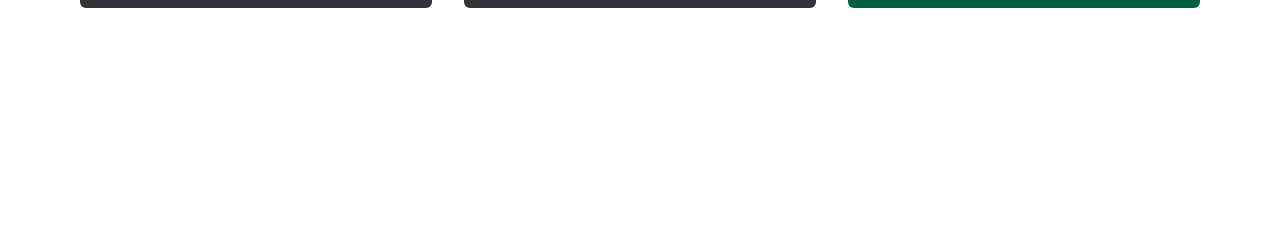
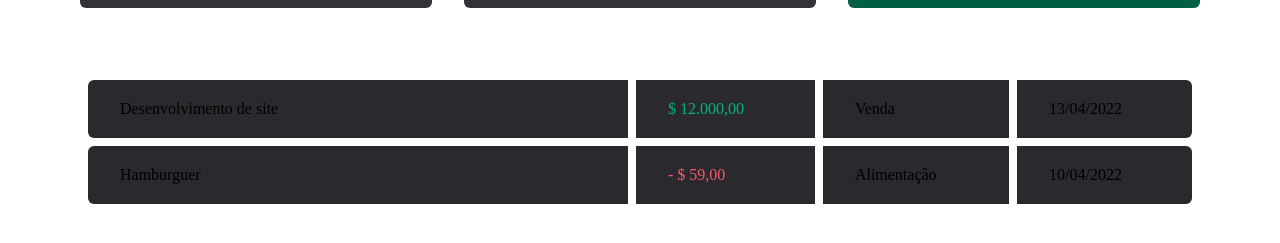
Before and after one commit to SenaGust/ignite-rockeatset, a React (Vite) app in the folder dt-money/: page / in a window 1280 px wide. Shown: the part 279-522 px from the top of the page. Built offline with nearby package versions, Linux system fonts and the light colour scheme.

Commit message:
feat(dt-money): implemented transaction table

```diff
--- a/dt-money/src/pages/transactions/TransactionsPage.styles.ts
+++ b/dt-money/src/pages/transactions/TransactionsPage.styles.ts
@@ -1 +1,39 @@
 import styled from "styled-components";
+
+export const TransactionsContainer = styled.main`
+  width: 100%;
+  max-width: 1120px;
+  margin: 4rem auto 0;
+  padding: 0 1.5rem;
+`;
+
+export const TransactionsTable = styled.table`
+  width: 100%;
+  border-collapse: separate;
+  border-spacing: 0.5rem;
+  margin-top: 1.5rem;
+
+  td {
+    background: ${({ theme }) => theme["gray-700"]};
+    padding: 1.25rem 2rem;
+
+    &:first-child {
+      border-top-left-radius: 6px;
+      border-bottom-left-radius: 6px;
+    }
+
+    &:last-child {
+      border-top-right-radius: 6px;
+      border-bottom-right-radius: 6px;
+    }
+  }
+`;
+
+interface PriceHighlightProps {
+  variant: "income" | "outcome";
+}
+
+export const PriceHighlight = styled.span<PriceHighlightProps>`
+  color: ${({ theme, variant }) =>
+    variant === "income" ? theme["green-300"] : theme["red-300"]};
+`;
--- a/dt-money/src/pages/transactions/TransactionsPage.tsx
+++ b/dt-money/src/pages/transactions/TransactionsPage.tsx
@@ -1,11 +1,39 @@
 import { Header } from "../../components/header/Header";
 import { Summary } from "../components/summary/Summary";
+import {
+  TransactionsContainer,
+  TransactionsTable,
+  PriceHighlight,
+} from "./TransactionsPage.styles";
 
 export function TransactionsPage() {
   return (
     <div>
       <Header />
       <Summary />
+      <TransactionsContainer>
+        <TransactionsTable>
+          <tbody>
+            <tr>
+              <td width="50%">Desenvolvimento de site</td>
+              <td>
+                <PriceHighlight variant="income">$ 12.000,00</PriceHighlight>
+              </td>
+              <td>Venda</td>
+              <td>13/04/2022</td>
+            </tr>
+
+            <tr>
+              <td width="50%">Hamburguer</td>
+              <td>
+                <PriceHighlight variant="outcome">- $ 59,00</PriceHighlight>
+              </td>
+              <td>Alimentação</td>
+              <td>10/04/2022</td>
+            </tr>
+          </tbody>
+        </TransactionsTable>
+      </TransactionsContainer>
     </div>
   );
 }
```
